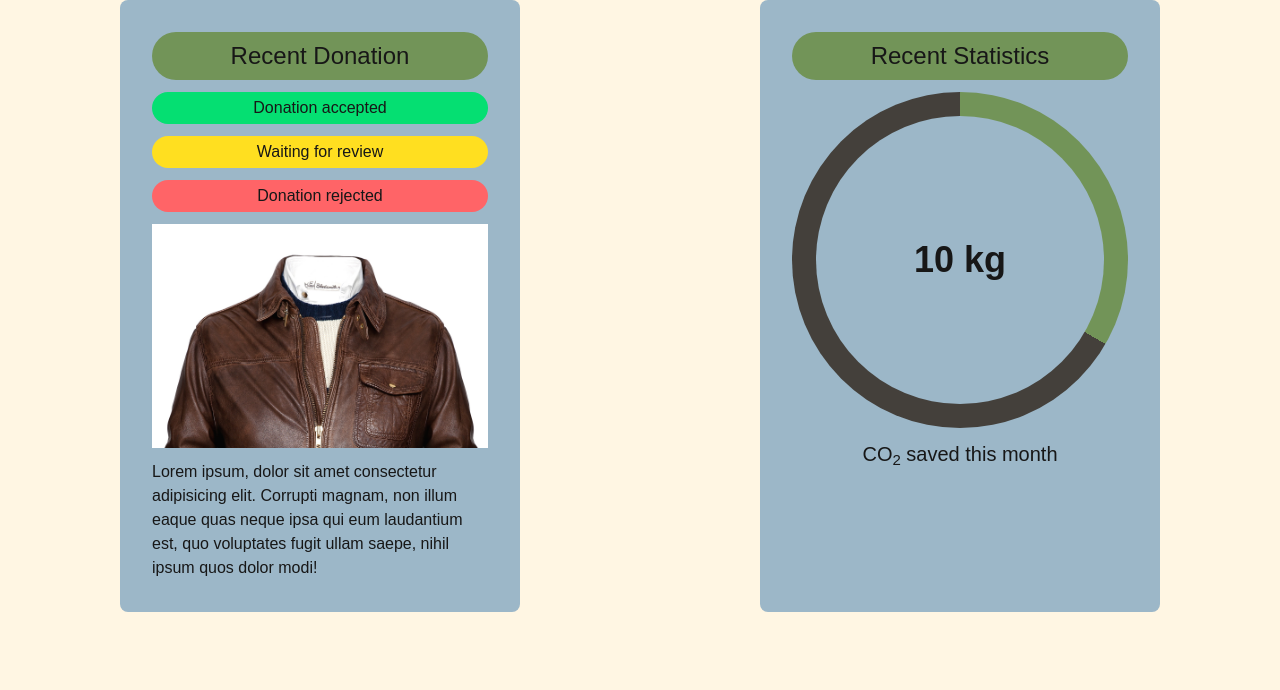
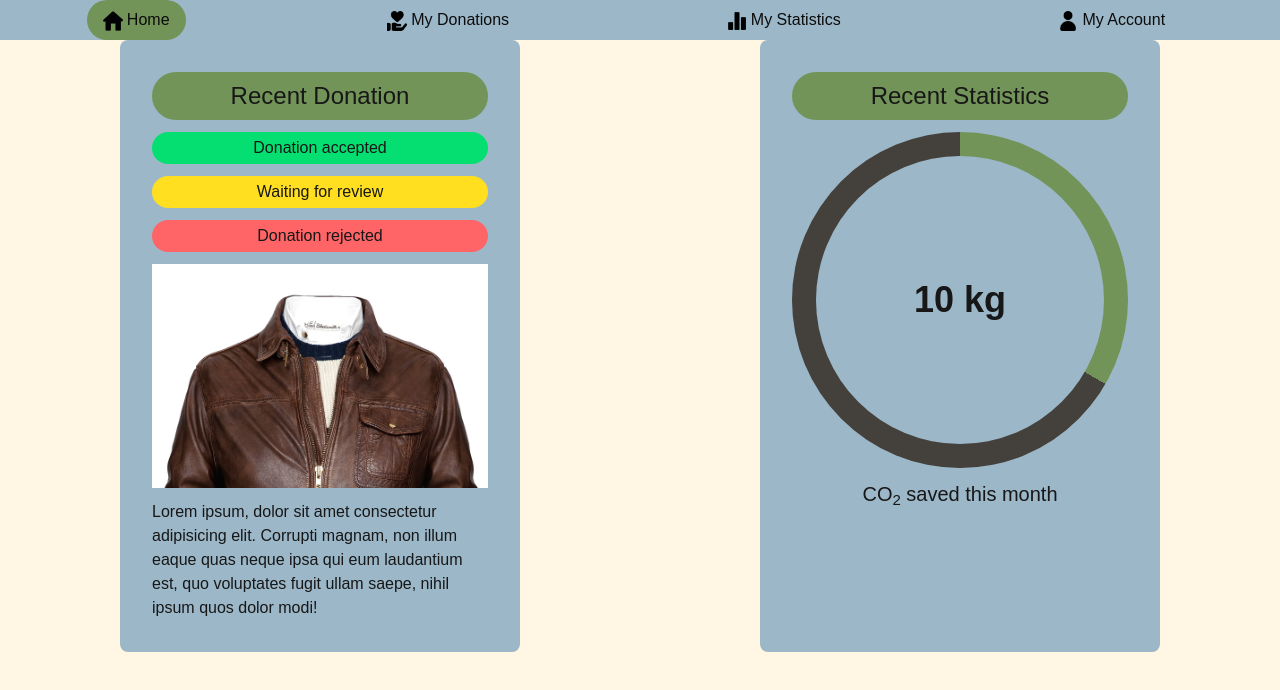
Before and after one commit to Kaytster/SoftwareEngineering-Project, a Next.js app: page /dashboard/donor in a window 1280 px wide. Shown: the top 690 px of the page. Built offline with nearby package versions, Linux system fonts and the light colour scheme.

Commit message:
Added donor nav to dashboard

```diff
--- a/src/app/account/donor/page.tsx
+++ b/src/app/account/donor/page.tsx
@@ -1,8 +1,8 @@
 import '@/app/globals.css'
 import Image from 'next/image';
-import sampleImage from '@/app/components/icons/sampleIMG.jpg';
+import sampleImage from '@/app/components/icons/pfp-icon-temp.png';
 import DonorNav from '@/app/components/donorNavigation';
-export default function Home() {
+export default function DonorAccount() {
   return (
     <main>
         <header>
--- a/src/app/dashboard/donor/DonorDashboard.tsx
+++ b/src/app/dashboard/donor/DonorDashboard.tsx
@@ -1,9 +1,14 @@
 import Card from "@/app/components/Card";
 import StatusPill from "@/app/components/StatusPill";
 import Image from "next/image";
+import DonorNav from "@/app/components/donorNavigation";
 
 export default function DonorDashboard() {
   return (
+  <main>
+    <header>
+      <DonorNav />
+    </header>
     <div className="flex justify-around">
       <Card title="Recent Donation">
         <StatusPill status="success">Donation accepted</StatusPill>
@@ -46,5 +51,6 @@ export default function DonorDashboard() {
         </p>
       </Card>
     </div>
+  </main>
   );
 }
```
